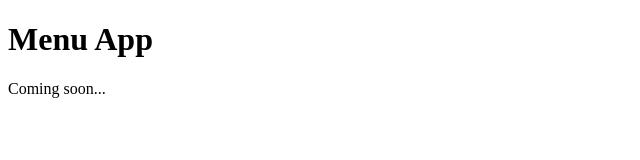
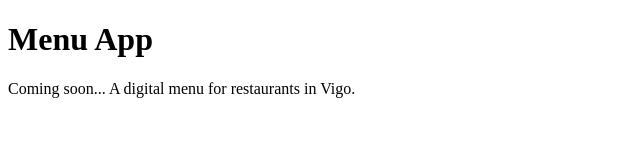
Before and after one commit to sasha-lazarev/menu-app, a plain HTML site: page index.html in a window 1280 px wide. Shown: the whole page, without its empty margins (0-640 px from the left). Drawn offline with Linux system fonts and the light colour scheme.

Commit message:
Add first web page

```diff
--- a/index.html
+++ b/index.html
@@ -2,6 +2,6 @@
 <html>
     <body>
         <h1>Menu App</h1>
-        <p>Coming soon...</p>
+        <p>Coming soon... A digital menu for restaurants in Vigo.</p>
     </body>
 </html>
```
